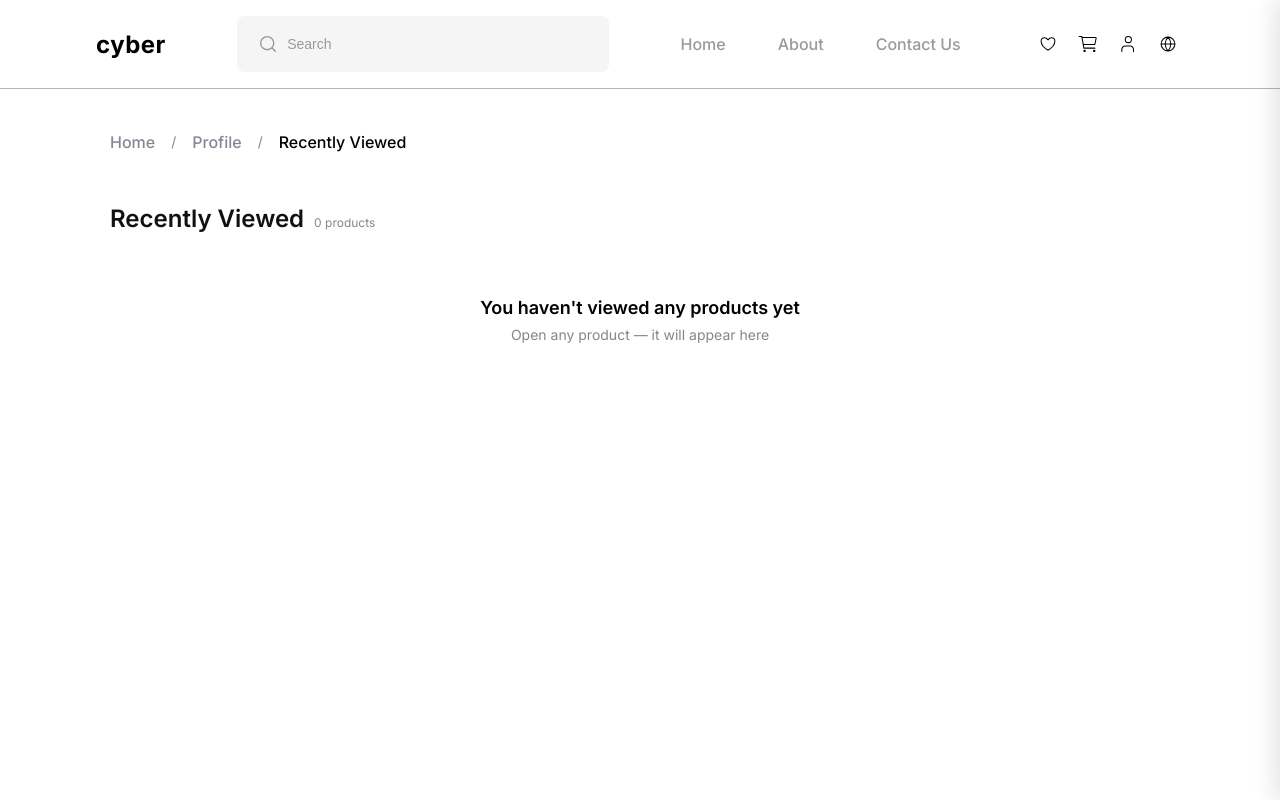
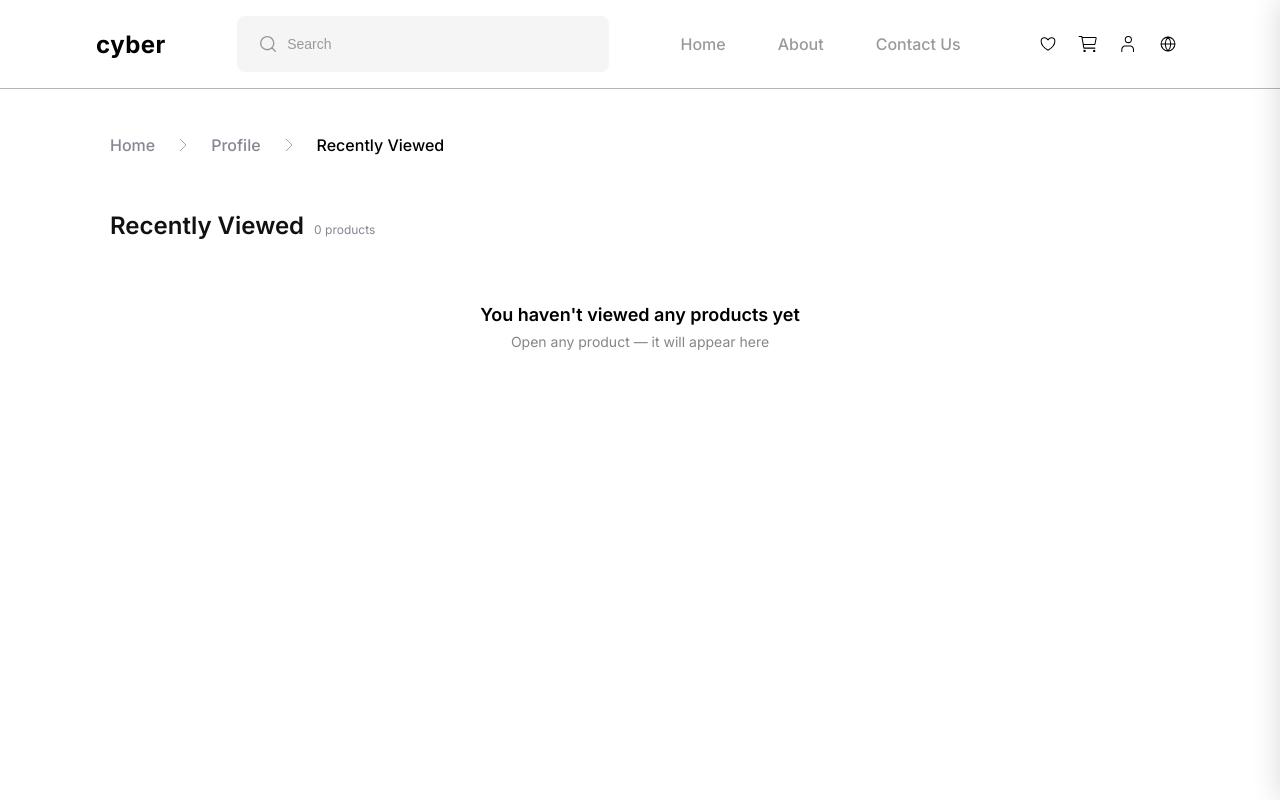
Before and after one commit to Mher19971997/homeberries, a Next.js app: page /en/recently-viewed in a window 1280 px wide. Shown: the top 800 px of the page. Built offline with nearby package versions, Linux system fonts and the light colour scheme.

Commit message:
updateing

```diff
--- a/src/app/[locale]/recently-viewed/page.tsx
+++ b/src/app/[locale]/recently-viewed/page.tsx
@@ -1,8 +1,8 @@
 'use client';
 
 import React from 'react';
-import Link from 'next/link';
 import dynamic from 'next/dynamic';
+import Breadcrumb from '@homeberris/components/Breadcrumb';
 import { useQuery } from '@tanstack/react-query';
 import * as qs from 'qs';
 import { useLocalizedRouter as useRouter } from '@homeberris/hooks/useLocalizedRouter';
@@ -36,13 +36,11 @@ const RecentlyViewedPage: React.FC = () => {
 
   return (
     <div className={styles.body}>
-      <nav className={styles.breadcrumb} aria-label="breadcrumb">
-        <Link href="/" className={styles.breadcrumbLink}>{t('recentlyViewedPage.breadcrumbHome')}</Link>
-        <span className={styles.breadcrumbSep}>/</span>
-        <Link href="/profile" className={styles.breadcrumbLink}>{t('recentlyViewedPage.breadcrumbProfile')}</Link>
-        <span className={styles.breadcrumbSep}>/</span>
-        <span className={styles.breadcrumbActive}>{t('recentlyViewedPage.breadcrumbCurrent')}</span>
-      </nav>
+      <Breadcrumb items={[
+        { label: t('recentlyViewedPage.breadcrumbHome'), href: '/' },
+        { label: t('recentlyViewedPage.breadcrumbProfile'), href: '/profile' },
+        { label: t('recentlyViewedPage.breadcrumbCurrent') },
+      ]} />
 
       <div className={styles.filterHeader}>
         <p className={styles.filterTitle}>{t('recentlyViewedPage.title')}</p>
--- a/src/components/SubCategoryPageContent/index.tsx
+++ b/src/components/SubCategoryPageContent/index.tsx
@@ -103,10 +103,7 @@ export default function SubCategoryPageContent({
   const buildQuery = () => {
     const filters: any = {
       includeMeta: [
-        {
-          association: 'category',
-          where: { name: categoryName },
-        },
+        { association: 'category' },
         {
           association: 'subCategorie',
           where: subCategoryUuid ? { uuid: subCategoryUuid } : { name: subCategoryName },
--- a/src/pages/catalog/[category]/index.module.css
+++ b/src/pages/catalog/[category]/index.module.css
@@ -4,6 +4,7 @@
   padding-bottom: 56px;
   overflow-x: hidden;
   margin: 0 auto;
+  padding: 0 16px;
 }
 
 .container {
--- a/src/pages/favorites/index.module.css
+++ b/src/pages/favorites/index.module.css
@@ -4,6 +4,7 @@
   padding-bottom: 56px;
   overflow-x: hidden;
   margin: 0 auto;
+  padding: 0 16px;
 }
 
 .breadcrumb {
```
Also changed, not shown: src/app/[locale]/catalog/[category]/[slug]/page.tsx (+13 -6 lines).
